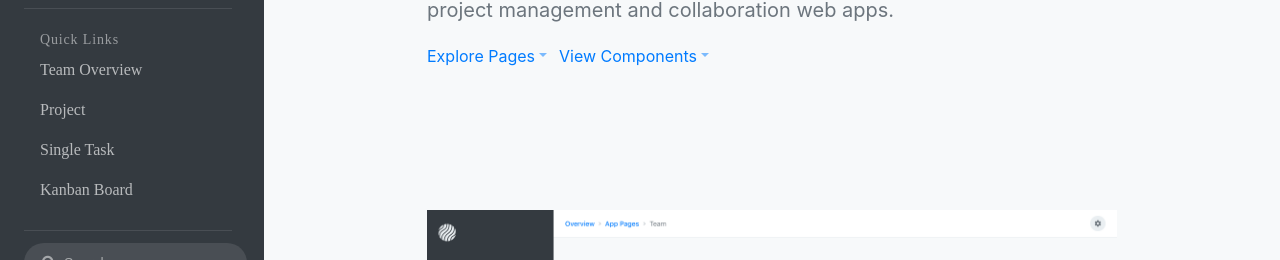
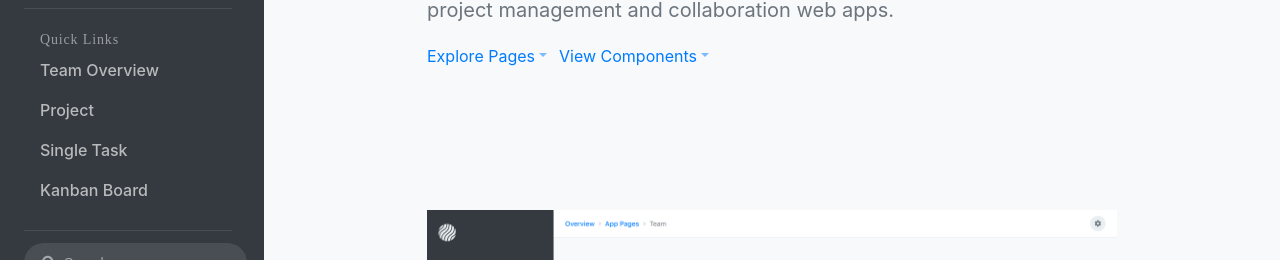
Before and after one commit to LuuThom/newPipe, a website: page index.pug in a window 1280 px wide. Shown: the part 336-596 px from the top of the page. Drawn offline with nearby package versions, Linux system fonts and the light colour scheme; files that its build step writes are made by us from their sources.

Commit message:
new-version2

```diff
--- a/app/scss/style.scss
+++ b/app/scss/style.scss
@@ -211,6 +211,7 @@ $XL:   1170px;
         line-height: 1.5rem;
         cursor: pointer;
         transition: all .2s;
+        font-family: $font-family;
         &:hover {
           transition: all .2s;
           color: rgba(255, 255, 255, 0.9);
```
Also changed, not shown: app/css/style.min.css, 1 other file.
